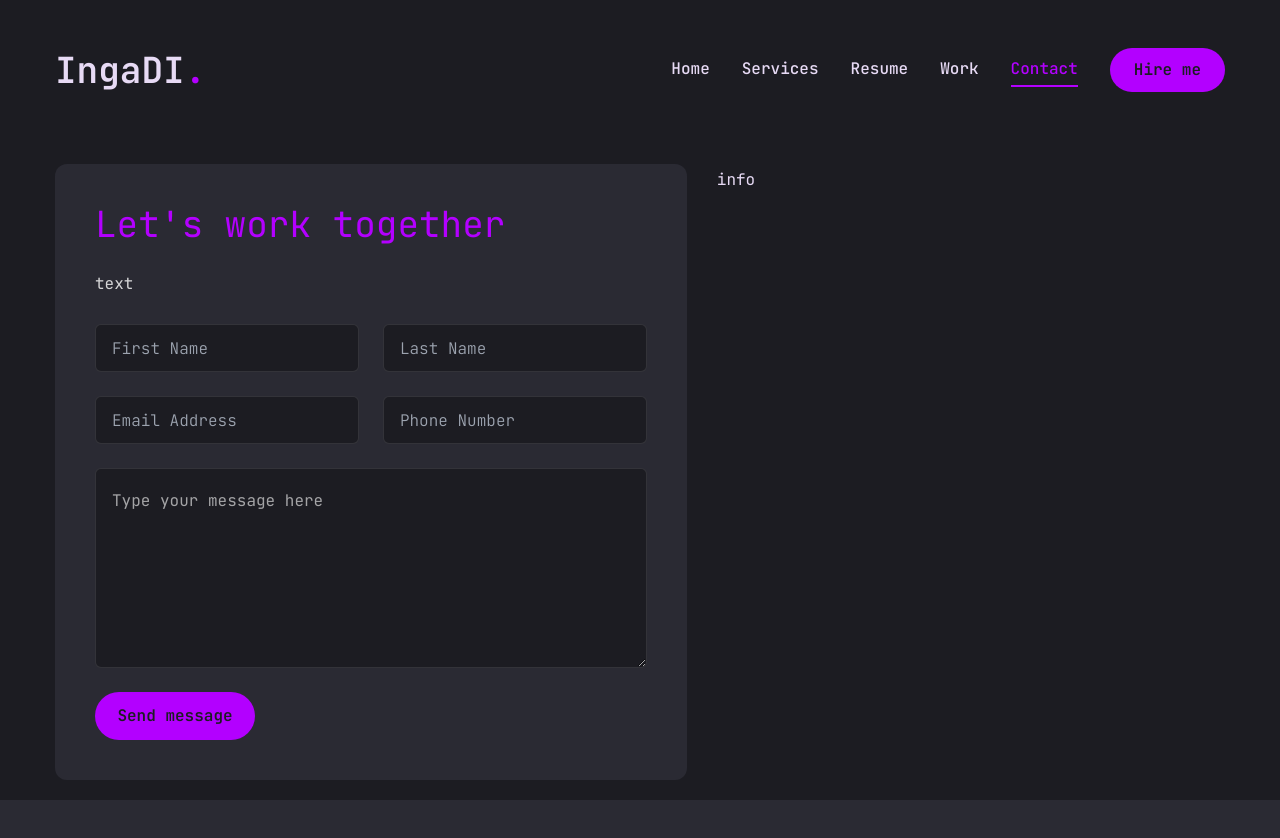
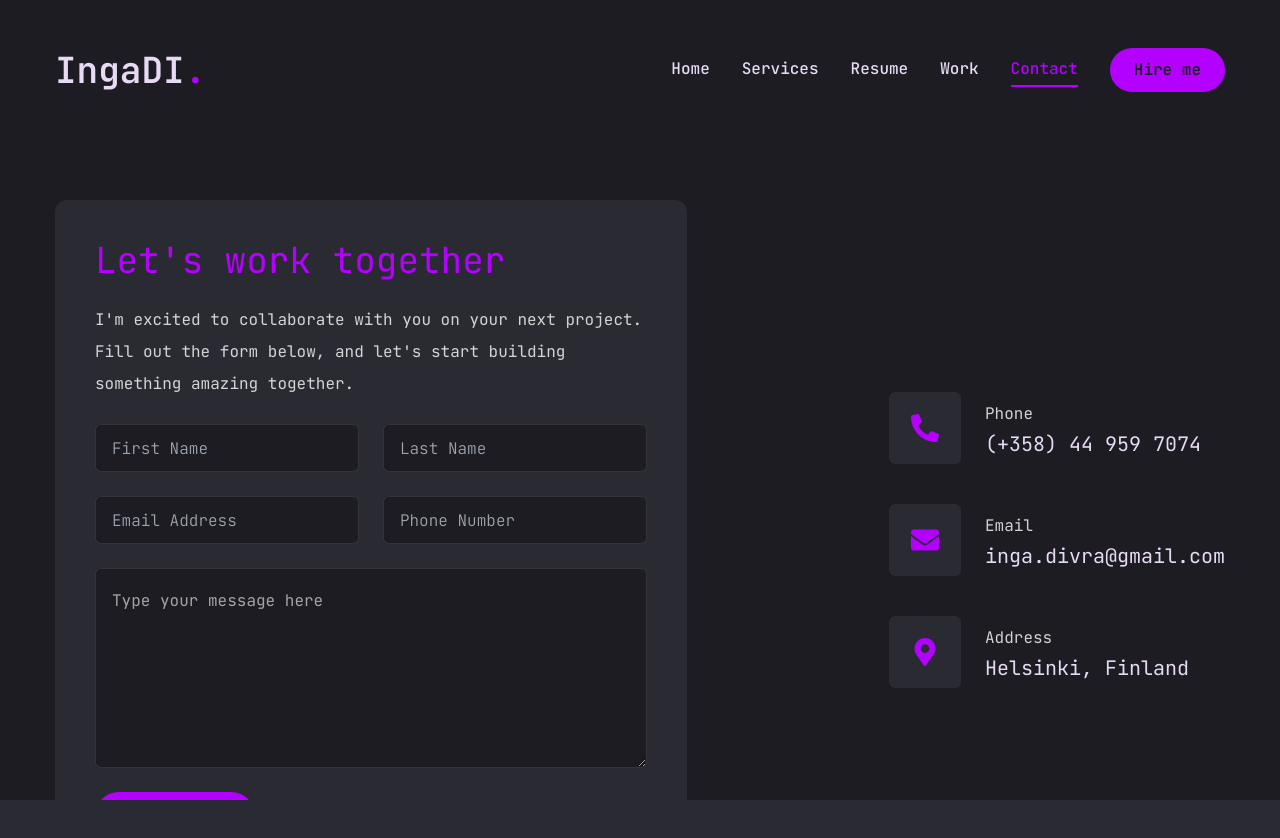
Before and after one commit to inga-divra/ingadi-portfolio, a Next.js app: page /contact in a window 1280 px wide. Shown: the top 838 px of the page. Before the commit the page ends 804 px from the top, so only its background shows below. Built offline with nearby package versions, Linux system fonts and the light colour scheme.

Commit message:
updated motion section classes

```diff
--- a/app/contact/page.jsx
+++ b/app/contact/page.jsx
@@ -7,7 +7,6 @@ import { motion } from 'framer-motion';
 import { Button } from '@/components/ui/button';
 import { Input } from '@/components/ui/input';
 import { Textarea } from '@/components/ui/textarea';
-
 
 const info = [
     {
@@ -29,46 +28,64 @@ const info = [
 
 const Contact = () => {
     return (
-        <motion.div className='py-6' initial={{ opacity: 0 }}
+        <motion.section
+            className='flex justify-center items-center min-h-screen'
+            initial={{ opacity: 0 }}
             animate={{
                 opacity: 1,
-                transition: { delay: 2.4, duration: 0.4, ease: "easeIn" },
-            }}>
-            <div className='container mx-auto'>
-                <div className='flex flex-col xl:flex-row gap-[30px]'>
-                    {/* form */}
-                    <div className='xl:w-[54%] order-2 xl:order-none'>
-                        <form
-                            className='flex flex-col gap-6 p-10 bg-[#2A2A33] rounded-xl'>
-                            <h3 className='text-4xl text-accent'>Let's work together</h3>
+                transition: { delay: 2.4, duration: 0.4, ease: 'easeIn' },
+            }}
+        >
+            <div className='container mx-auto flex flex-col xl:flex-row items-center gap-[30px]'>
+                {/* Form */}
+                <div className='xl:w-[54%] order-2 xl:order-1'>
+                    <form className='flex flex-col gap-6 p-10 bg-[#2A2A33] rounded-xl'>
+                        <h3 className='text-4xl text-accent'>
+                            Let&apos;s work together
+                        </h3>
                         <p className='text-white/80'>
-                                text
+                            I&apos;m excited to collaborate with you on your next project. Fill out the form below, and let&apos;s start building something amazing together.
                         </p>
-                            {/* input fields */}
+                        {/* Input fields */}
                         <div className='grid grid-cols-1 md:grid-cols-2 gap-6'>
                             <Input type='text' placeholder='First Name' required />
                             <Input type='text' placeholder='Last Name' required />
                             <Input type='email' placeholder='Email Address' required />
                             <Input type='tel' placeholder='Phone Number' required />
                         </div>
-                            {/* textarea */}
+                        {/* Textarea */}
                         <Textarea
                             className='h-[200px]'
                             placeholder='Type your message here'
+                            required
                         />
-                            {/* btn */}
+                        {/* Button */}
                         <Button size='md' className='max-w-40'>
                             Send message
                         </Button>
                     </form>
                 </div>
-                    {/* info */}
-                    <div>
-                        <div className='flex-1 flex items-center xl:justify-end order-1 xl:order-none mb-8 xl:mb-0'>info</div>
+
+                {/* Info */}
+                <div className='flex-1 flex items-center xl:justify-end order-1 xl:order-2 mb-8 xl:mb-0'>
+                    <ul className='flex flex-col gap-10'>
+                        {info.map((item, index) => {
+                            return (
+                                <li key={index} className='flex items-center gap-6'>
+                                    <div className='w-[52px] h-[52px] xl:w-[72px] xl:h-[72px] bg-[#2A2A33] text-accent rounded-md flex items-center justify-center'>
+                                        <div className='text-[28px]'>{item.icon}</div>
+                                    </div>
+                                    <div className='flex-1'>
+                                        <p className='text-white/80'>{item.title}</p>
+                                        <h3 className='text-xl'>{item.description}</h3>
+                                    </div>
+                                </li>
+                            );
+                        })}
+                    </ul>
                 </div>
             </div>
-            </div>
-        </motion.div>
+        </motion.section>
     );
 };
 
```
Lines whose indentation alone changed are shown as unchanged.
